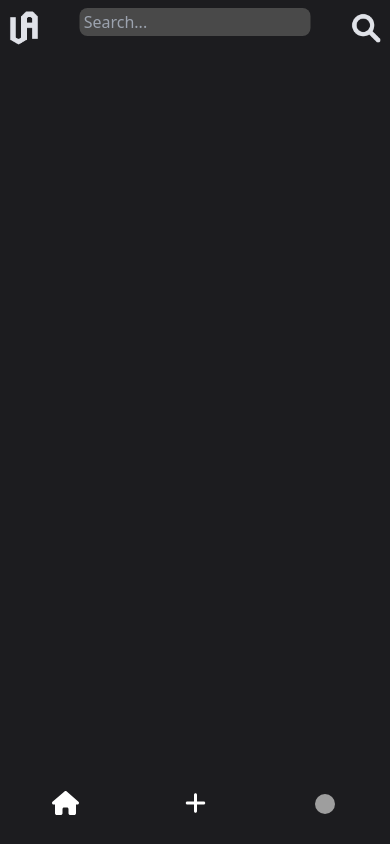
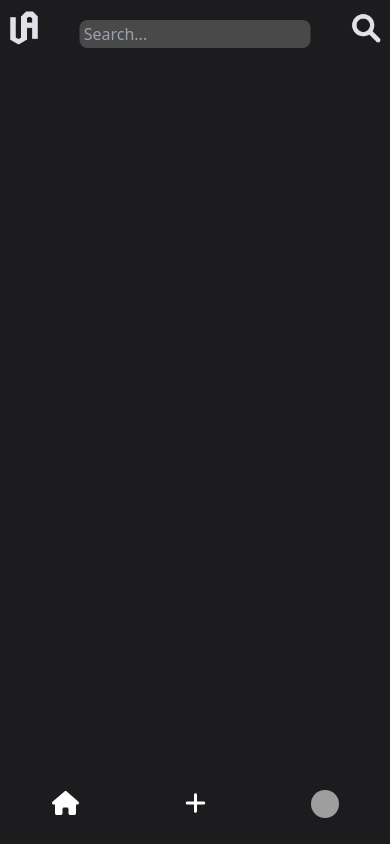
Before and after one commit to emignox/verba, a React (Vite) app in the folder fontend/: page / in a window 390 px wide. Both pictures are taken after a click on the picture 366 px from the left and 28 px from the top of the page. Built offline with nearby package versions, Linux system fonts and the light colour scheme; grey boxes are pictures that could not be loaded.

Commit message:
pushing all

```diff
--- a/fontend/src/component/mobileNav.tsx
+++ b/fontend/src/component/mobileNav.tsx
@@ -17,7 +17,7 @@ function MobileNav() {
         <img
           src="https://img.freepik.com/free-photo/beautiful-shot-famous-roman-colosseum-amphitheater-breathtaking-sky-sunrise_181624-6998.jpg?w=1800&t=st=1704895897~exp=1704896497~hmac=96cfeaf9f699ac2bbceda1e3de6e5f3894c9706e50c503f733e6138d797d5b6b"
           alt="Small"
-          className="w-5 h-5 rounded-full"
+          className="w-7 h-7 rounded-full"
         />
       </button>
     </div>
--- /dev/null
+++ b/fontend/src/component/seachBar.css
@@ -0,0 +1,9 @@
+.show {
+  opacity: 1;
+  transition: opacity 0.5s ease-in-out;
+}
+
+.hide {
+  opacity: 0;
+  transition: opacity 0.5s ease-in-out;
+}
--- a/fontend/src/component/searchBar.tsx
+++ b/fontend/src/component/searchBar.tsx
@@ -1,5 +1,6 @@
 import Loop from "../img/loop.png";
 import { useState } from "react";
+import "./seachBar.css";
 
 function Bar() {
   const [isSearchVisible, setIsSearchVisible] = useState(false);
@@ -16,16 +17,18 @@ function Bar() {
         src={Loop}
         alt=""
       />
-      {isSearchVisible && (
-        <div className="absolute top-0 left-1/2 transform -translate-x-1/2 lg:hidden ">
+      <div
+        className={`absolute top-0 left-1/2 transform -translate-x-1/2 lg:hidden ${
+          isSearchVisible ? "show" : "hide"
+        }`}
+      >
         <input
-            className="h-7  mx-5 rounded-lg  mt-2 text-white"
+          className="h-7  mx-5 rounded-lg   mt-5 text-white"
           style={{ backgroundColor: "#494949" }}
           type="text"
           placeholder=" Search..."
         />
       </div>
-      )}
     </div>
   );
 }
```
Lines whose indentation alone changed are shown as unchanged.
